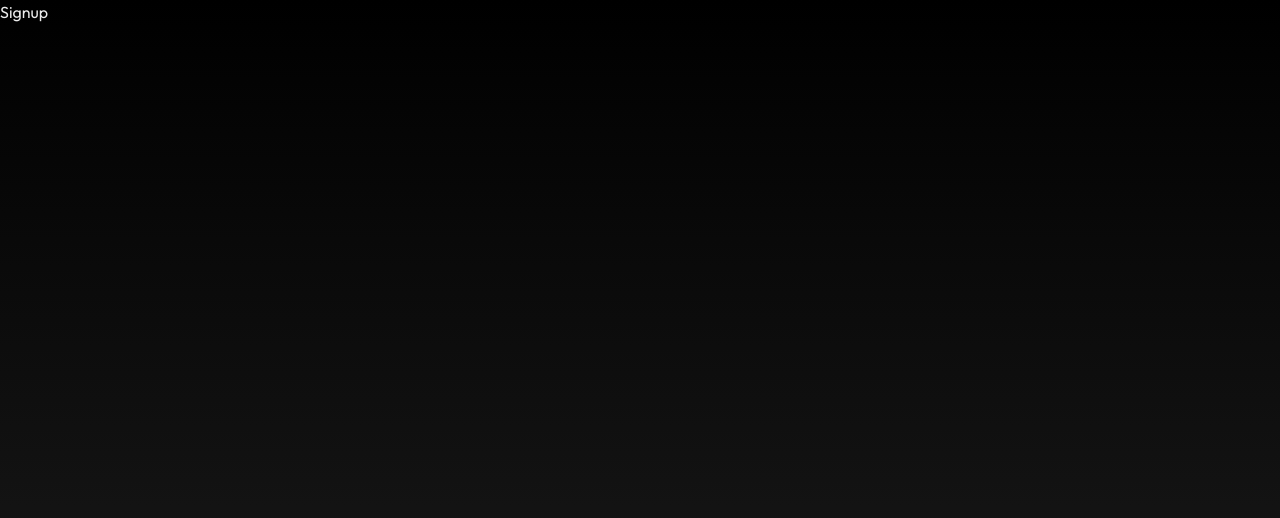
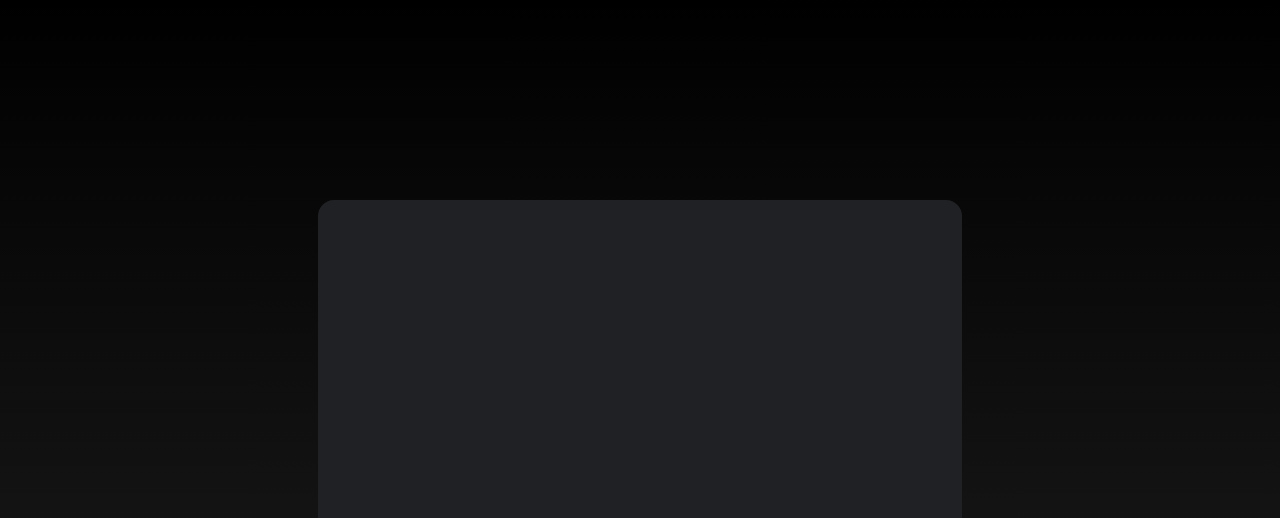
Before and after one commit to lboyett/exitmap-v2, a React (Vite) app in the folder client/: page /signup in a window 1280 px wide. Shown: the top 518 px of the page. Built offline with nearby package versions, Linux system fonts and the light colour scheme.

Commit message:
updated signup page

```diff
--- a/client/package.json
+++ b/client/package.json
@@ -21,6 +21,7 @@
     "@fortawesome/react-fontawesome": "^0.2.0",
     "@react-google-maps/api": "^2.18.1",
     "axios": "^1.3.4",
+    "date-fns": "^2.29.3",
     "framer-motion": "^9.0.7",
     "react": "^18.2.0",
     "react-dom": "^18.2.0",
--- a/client/src/pages/dash-countries/country/exit/Exit.tsx
+++ b/client/src/pages/dash-countries/country/exit/Exit.tsx
@@ -29,8 +29,7 @@ function Exit() {
 
   async function getExit(exitsUrl: string) {
     try {
-      const res = await axios.get(`${exitsUrl}/1`);
-      console.log(res.data)
+      const res = await axios.get(`${exitsUrl}/2`);
       setExitRes(res.data.data[0]);
       setExitImages(res.data.images);
       setExitComments(res.data.comments); // Look into promise.all
--- a/client/src/pages/dash-countries/country/exit/exit-components/ExitComments.tsx
+++ b/client/src/pages/dash-countries/country/exit/exit-components/ExitComments.tsx
@@ -12,6 +12,7 @@ import {
 import "./exit-comments.css";
 import { useState } from "react";
 import { BiCommentAdd } from "react-icons/bi";
+import { format, formatDistance, endOfDay } from 'date-fns'
 
 export interface commentsTypes {
   author: number;
@@ -44,6 +45,9 @@ function ExitComments(props: ExitCommentsPropTypes) {
       setAddCommentButton("");
       setHideIcon('');
     }
+  }
+
+  if (props.comments) {
   }
 
   if (!comments) {
@@ -84,7 +88,7 @@ function ExitComments(props: ExitCommentsPropTypes) {
                   {"@" + comment.username}
                 </Text>
                 <Text fontWeight={"200"} fontSize="0.8rem">
-                  {comment.created_at}
+                  {formatDistance(new Date(comment.created_at), endOfDay(new Date()), {addSuffix:true})}
                 </Text>
               </Flex>
               <Text>{comment.comment}</Text>
--- a/client/src/pages/signup/Signup.tsx
+++ b/client/src/pages/signup/Signup.tsx
@@ -1,5 +1,11 @@
+import './signup.css'
+
 function Signup() {
-	return ( <div className="signup">Signup</div> );
+	return ( <div className="signup-page">
+		<div className='signup-box'>
+
+		</div>
+	</div> );
 }
 
 export default Signup;
--- /dev/null
+++ b/client/src/pages/signup/signup.css
@@ -0,0 +1,17 @@
+.signup-page {
+	display: flex;
+	height: 100vh;
+	width: 100vw;
+	justify-content: center;
+	align-items: center;
+}
+
+.signup-box {
+	color: white;
+	background-color: rgb(32, 33, 36);
+	height: 400px;
+	width: 644px;
+	border-radius: 1rem;
+	padding-left: 4rem;
+	padding-top: 3rem;
+}
```
Also changed, not shown: 2 other files (tests, documents, lock files or other folders).
